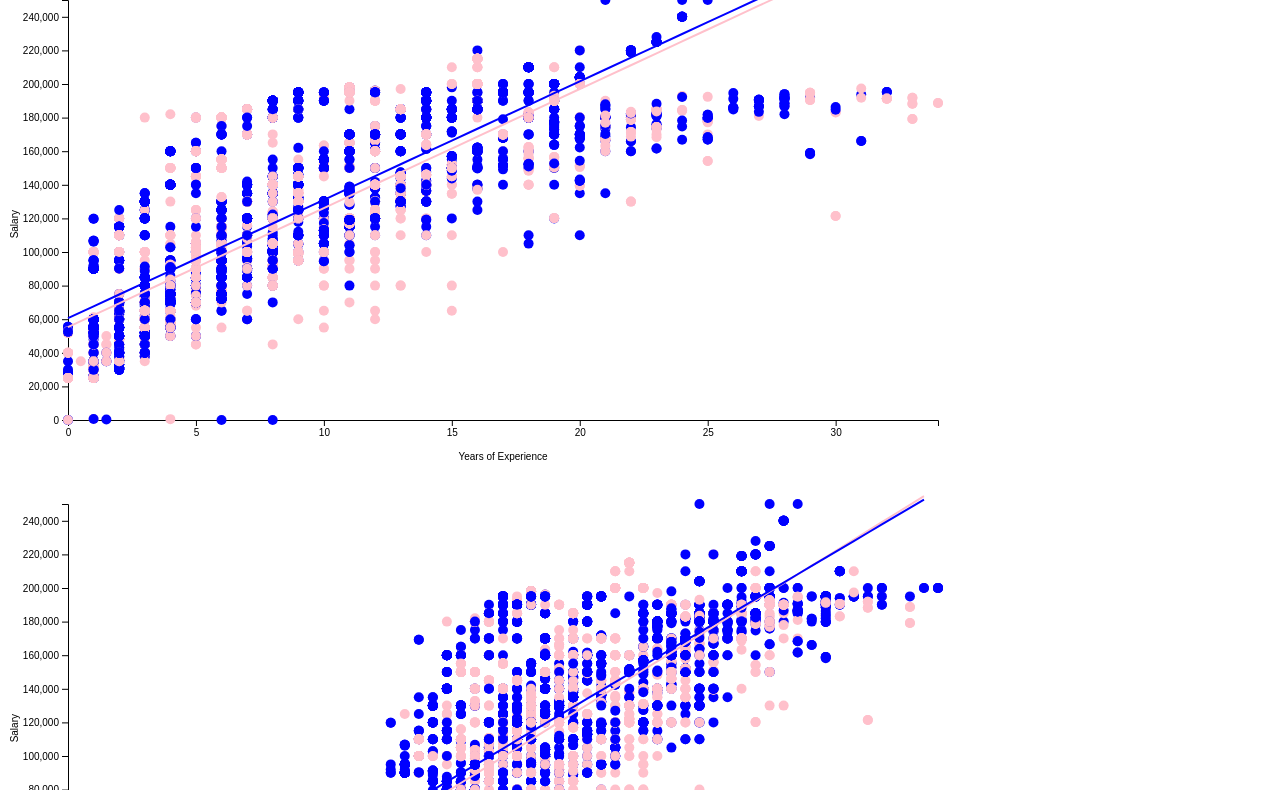
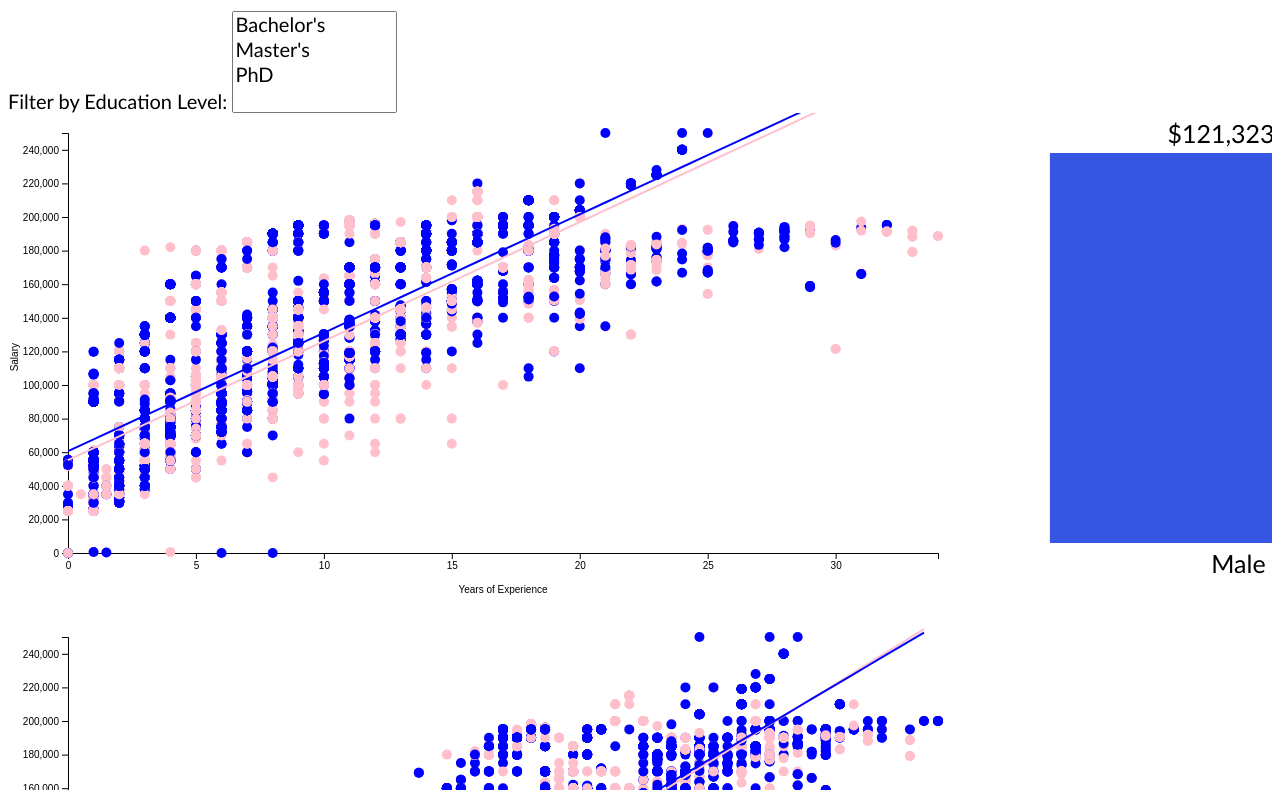
Before and after one commit to ccseibell/hw2INFO5311, a plain HTML site: page index.html in a window 1280 px wide. Shown: the part 171-961 px from the top of the page. Drawn offline with nearby package versions, Linux system fonts and the light colour scheme.

Commit message:
combined both charts

```diff
--- a/index.html
+++ b/index.html
@@ -5,14 +5,62 @@
     <meta name="viewport" content="width=device-width, initial-scale=1.0">
     <title>Salary Data Visualization with Custom Regression by Gender</title>
     <script src="https://d3js.org/d3.v7.min.js"></script>
+
+    <style>
+      body, h1 {
+          font-family: 'Trebuchet MS', sans-serif;
+          font-size: 20px;
+      }
+      h1 {
+          font-size: 40px;
+          padding: 80px;
+          padding-bottom: 0;
+      }
+      input, select, button {
+          font-family: 'Trebuchet MS', sans-serif;
+          font-size: 20px;
+      }
+      input[type='number']{
+          width: 80px;
+      }
+      .gridlines .domain {
+          display: none;
+      }
+      .gridlines line {
+          stroke: #9b9b9b;
+      }
+      .filters {
+          padding: 80px;
+      }
+      .plots-container {
+    display: flex;
+    }
+    .lineplots{
+        display: block;
+    }
+    #barchart {
+        width: 40%;
+    }
+      </style>
 </head>
 <body>
     <h1>Salary Data Visualization with Custom Regression by Gender</h1>
     <label for="education-select">Filter by Education Level:</label> <!-- Added Dropdown -->
     <select id="education-selector" multiple></select>
 
-    <div id="plot"></div>
-    <div id="plot-age"></div>
+    <!-- <div id="plot"></div>
+    <div id="plot-age"></div> -->
+
+    <div class="plots-container">
+    <div class="lineplots">
+        <div id="plot"></div>
+        <div id="plot-age"></div></div>
+        <svg id="barchart" height="500" width="960" style="background: #fff;"></svg>
+    </div>
+    <div id="barchart"></div>
+
+
+    <!-- <svg id="barchart" height="500" width="960" style="background: #fff; margin-top: 20px;"></svg> -->
 
     <script>
       // Configurable dimensions
@@ -29,8 +77,12 @@
       // Function to load and process data
       async function loadData() {
   const data = await d3.csv('Salary_Data.csv');
+
+  console.log(data);
+
   populateEducationSelector(data); // Populate the dropdown with Education Levels, some wierd ones bec bad data
   processData(data);
+
 }
 
 // Populate the Education Level selector
@@ -71,7 +123,64 @@ function processData(data, selectedEducationLevels = []) {
 
   initializePlot(filteredData); // Use filtered data to initialize the plot
   initializePlotWithAge(filteredData); // Plot the new graph using Age
+
+  createBarChart(filteredData);
 }
+
+const svg = d3.select("#barchart");
+const width2 = svg.attr("width");
+const height2 = svg.attr("height");
+const margin = { top: 40, right: 40, bottom: 70, left: 40};
+const chartWidth = width2 - margin.left - margin.right;
+const chartHeight = height2 - margin.top - margin.bottom;
+const barchart = svg.append("g")
+        .attr("transform","translate("+margin.left+","+margin.top+")");
+
+function createBarChart(data) {
+        barchart.selectAll("*").remove();
+        const colorScale = d3.scaleOrdinal().domain(["Female", "Male"]).range(["#e65ddd", "#3555e2"]);
+
+        const filteredData = data.filter(d => d['Gender'] === 'Male' || d['Gender'] === 'Female');
+        const dataSplit = d3.group(filteredData, d => d['Gender']);
+        const newData = Array.from(dataSplit, ([gender, salary]) => ({ Gender: gender, AverageSalary: d3.mean(salary, d => d['Salary'])}));
+
+        const salaryExtent = d3.max(newData, d => d['AverageSalary']);
+        const salaryScale = d3.scaleLinear().domain([0,salaryExtent]).range([chartHeight, 0]);
+
+        const genders = ['Male', 'Female'];
+        const genderScale = d3.scaleBand().padding(0.1).domain(genders).range([0, chartWidth]);
+
+        //drawing bars
+        barchart.selectAll('rect.bar')
+                .data(newData)
+                .join( enter => enter.append('rect')
+                                    .attr('class','bar')
+                                    .attr("fill", d => colorScale(d['Gender']))
+                                    .attr("x", d => genderScale(d['Gender']))
+                                    .attr("y", d => salaryScale(d['AverageSalary']))
+                                    .attr("height", d =>  chartHeight - salaryScale(d['AverageSalary']))
+                                    .attr("width", genderScale.bandwidth()));
+
+        //adding labels
+        barchart.selectAll('text.label')
+                .data(newData)
+                .join(  enter => enter.append('text')
+                        .attr('class', 'label')
+                        .attr("x", d => genderScale(d['Gender']) + genderScale.bandwidth() / 2)
+                        .attr("y", d => salaryScale(d['AverageSalary']) - 10)
+                        .attr("text-anchor", "middle")
+                        .text(d => `$${d3.format(",.2f")(d['AverageSalary'])}`)
+                        .style("font-size", "25px"));
+        barchart.selectAll('text.genderlabel')
+                .data(newData)
+                .join(  enter => enter.append('text')
+                        .attr('class', 'label')
+                        .attr("x", d => genderScale(d['Gender']) + genderScale.bandwidth() / 2)
+                        .attr("y", d => salaryScale(0) + 30)
+                        .attr("text-anchor", "middle")
+                        .text(d => d['Gender'])
+                        .style("font-size", "25px"));
+    }
 
 
       // Initialize plot area
@@ -91,6 +200,7 @@ function processData(data, selectedEducationLevels = []) {
             .attr("height", dimensions.height)
           .append("g")
             .attr("transform", `translate(${dimensions.margin.left},${dimensions.margin.top})`);
+
         return svg;
       }
 
@@ -310,6 +420,8 @@ function plotRegressionLinesWithAge(data, svg, xScale, yScale, regressionResults
 
 
 
+
+
       loadData(); // Load and process the data
     </script>
 </body>
```
